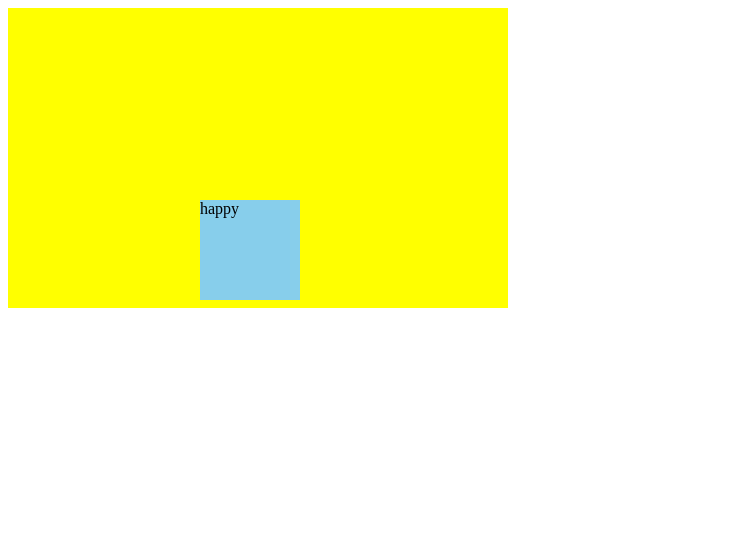
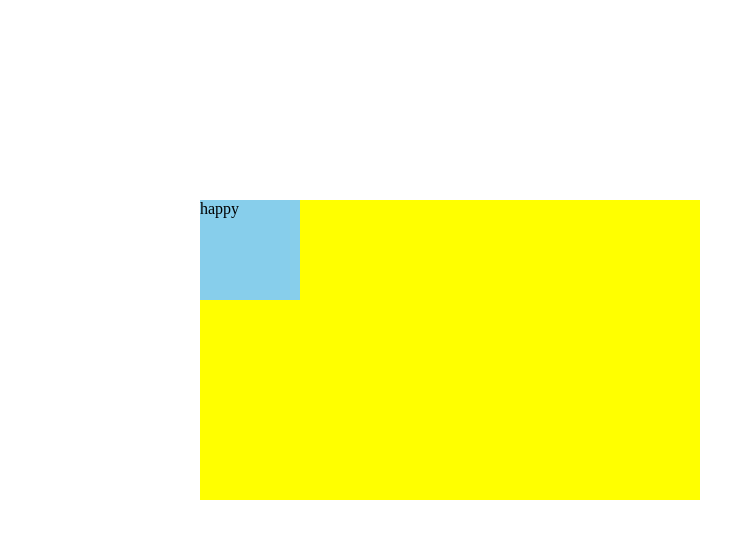
Before and after one commit to CHEWCHEWW/react-web-editor, a React app: page / in a window 1280 px wide. Shown: the top 538 px of the page, without its empty margins (0-755 px from the left). Built offline with nearby package versions, Linux system fonts and the light colour scheme.

Commit message:
[FIX]: Editor coordinates bug

```diff
--- a/src/App.tsx
+++ b/src/App.tsx
@@ -1,21 +1,11 @@
 import React from "react";
 
-import Editor from "./components/Editor";
+import Test from "./components/Test";
 
 const App = () => {
   return (
-    <div style={{ width: "500px", height: "300px", left: "200px", top: "200px", backgroundColor: "yellow" }}>
-      <Editor
-        width={100}
-        height={100}
-        top={200}
-        left={200}
-        minWidth={1}
-        minHeight={1}
-        parentStyle={{ left: 200, top: 200, width: 500, height: 300}}
-      >
-        happy
-      </Editor>
+    <div>
+      <Test />
     </div>
   );
 };
--- a/src/components/Editor/index.tsx
+++ b/src/components/Editor/index.tsx
@@ -41,8 +41,7 @@ const Editor: React.FC<EditorProps> = ({
     handleDragMove,
     isDragging,
   } = useDraggable({
-    left: componentStyle.left,
-    top: componentStyle.top,
+    ...componentStyle,
     onDrag: setComponentStyle,
     dragBoardOption: parentStyle,
   });
@@ -127,7 +126,7 @@ const Wrapper = styled.div.attrs<ComponentStyle>(
     },
   })
 )<ComponentStyle>`
-  position: absolute;
+  position: fixed;
   background-color: skyblue;
 `;
 
--- /dev/null
+++ b/src/components/Test/index.tsx
@@ -0,0 +1,43 @@
+import React from "react";
+import styled from "styled-components";
+
+import Editor from "../Editor";
+
+const Test = () => {
+  const handleWrapperClick = (ev) => {
+    console.log(ev.target);
+  };
+  return (
+    <Wrapper>
+      <EditorWrapper onClick={handleWrapperClick}>
+        <Editor
+          width={100}
+          height={100}
+          top={200}
+          left={200}
+          minWidth={1}
+          minHeight={1}
+          parentStyle={{width: 500, height: 300, left: 200, top: 200}}
+        >
+          happy
+        </Editor>
+      </EditorWrapper>
+    </Wrapper>
+  );
+};
+
+const Wrapper = styled.div`
+  width: 100vw;
+  height: 100vh;
+`;
+
+const EditorWrapper = styled.div`
+  width: 500px;
+  height: 300px;
+  left: 200px;
+  top: 200px;
+  background: yellow;
+  position: fixed;
+`;
+
+export default Test;
--- a/src/hooks/useDraggable.ts
+++ b/src/hooks/useDraggable.ts
@@ -1,9 +1,9 @@
 import React, { useCallback, useState } from "react";
 
 import { getBoundPosition } from "../utils/ui";
-import { ComponentLocation, ComponentStyle, Dispatcher, EditorProps } from "../types/ui";
+import { ComponentStyle, Dispatcher, EditorProps } from "../types/ui";
 
-interface UseDraggableProps extends ComponentLocation {
+interface UseDraggableProps extends ComponentStyle {
   onDrag: Dispatcher<EditorProps>
   dragBoardOption?: ComponentStyle
 }
@@ -25,6 +25,8 @@ const useDraggable = ({
   left,
   top,
   onDrag,
+  width,
+  height,
   dragBoardOption,
 }: UseDraggableProps): UseDraggableReturns => {
   const [componentInfomation, setComponentInformation] = useState<ComponentInfomation>({
@@ -61,15 +63,17 @@ const useDraggable = ({
       clientY,
       currentX,
       currentY,
+      width,
+      height,
       dragBoardOption,
     );
-
+    console.log(left, top);
     onDrag((prev) => ({
       ...prev,
       left,
       top,
     }));
-  }, [onDrag, componentInfomation, dragBoardOption]);
+  }, [onDrag, componentInfomation, dragBoardOption, height, width]);
 
   const handleDragEnd = (): void => {
     setComponentInformation((prev) => ({
--- a/src/index.tsx
+++ b/src/index.tsx
@@ -1,12 +1,18 @@
 import React from "react";
 import ReactDOM from "react-dom";
+import { ThemeProvider } from "styled-components";
 
 import App from "./App";
+import GlobalStyle from "./theme/GlobalStyle";
+import { theme } from "./theme/theme";
 
 ReactDOM.render(
-  <React.StrictMode>
-    <App />
-  </React.StrictMode>,
+  <>
+    <GlobalStyle />
+    <ThemeProvider theme={theme}>
+      <App />
+    </ThemeProvider>
+  </>,
   document.getElementById("root")
 );
 
--- a/src/theme/GlobalStyle.ts
+++ b/src/theme/GlobalStyle.ts
@@ -7,6 +7,8 @@ const GlobalStyle = createGlobalStyle`
   }
 
   body {
+    width: 100vw;
+    height: 100vh;
     margin: 0;
     padding: 0;
   }
--- a/src/utils/ui.ts
+++ b/src/utils/ui.ts
@@ -51,6 +51,8 @@ export const getBoundPosition = (
   clientY: number,
   x: number,
   y: number,
+  width: number,
+  height: number,
   parentLocation?: ComponentStyle,
 ): ComponentLocation => {
   let currentX: number = clientX - x;
@@ -61,21 +63,25 @@ export const getBoundPosition = (
   }
 
   const { left, top, right, bottom } = getBoundingZone(parentLocation);
+  const {
+    right: currentRight,
+    bottom: currentBottom
+  } = getBoundingZone({ left: currentX, top: currentY, width, height});
 
-  if (currentX < left) {
-    currentX = x;
+  if (currentX <= left) {
+    currentX = left;
   }
 
-  if (currentY < top) {
-    currentY = y;
+  if (currentY <= top) {
+    currentY = top;
   }
 
-  if (currentX > right) {
-    currentX = x;
+  if (currentRight >= right) {
+    currentX = right - width;
   }
 
-  if (currentY > bottom) {
-    currentY = y;
+  if (currentBottom >= bottom) {
+    currentY = bottom - height;
   }
 
   return { left: currentX, top: currentY };
```
